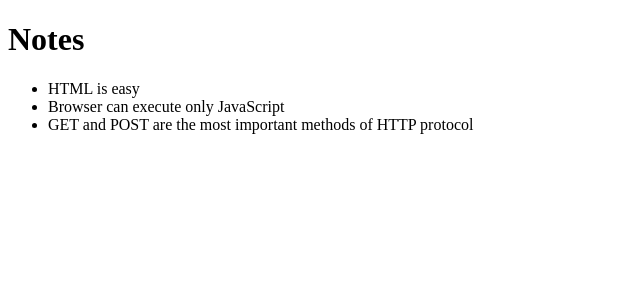
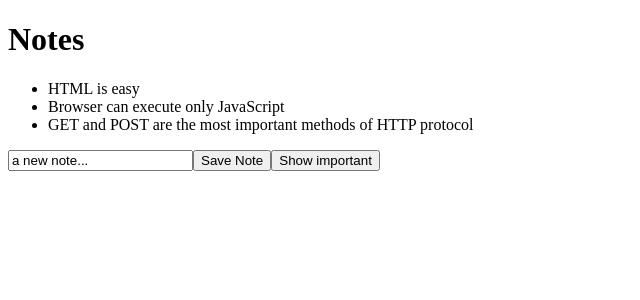
Before and after one commit to IfeOlulesi/fso-part2, a React (Create React App) app in the folder practice/: page / in a window 1280 px wide. Shown: the top 300 px of the page, without its empty margins (0-640 px from the left). Built offline with nearby package versions, Linux system fonts and the light colour scheme.

Commit message:
2b Forms: Filtering Displayed elements

```diff
--- a/practice/public/index.html
+++ b/practice/public/index.html
@@ -24,7 +24,7 @@
       work correctly both with client-side routing and a non-root public URL.
       Learn how to configure a non-root public URL by running `npm run build`.
     -->
-    <title>React App</title>
+    <title>Practice App</title>
   </head>
   <body>
     <noscript>You need to enable JavaScript to run this app.</noscript>
--- a/practice/src/App.js
+++ b/practice/src/App.js
@@ -1,16 +1,54 @@
-import './App.css';
+import React, { useState } from 'react'
 import Note from './components/Note'
 
-const App = ({ notes }) => {
+const App = (props) => {
+  const [notes, setNotes] = useState(props.notes)
+  const [newNote, setNewNote] = useState('a new note...')
+  const [showAll, setShowAll] = useState(true)
+
+  const addNote = (event) => {
+    event.preventDefault()
+    const noteObject = {
+      id: notes.length + 1,
+      content: newNote,
+      date: new Date().toISOString(),
+      important: Math.random() > 0.5
+    }
+
+    setNotes(notes.concat(noteObject))
+    setNewNote('')
+  }
+
+  const handleNoteChange = (event) => {
+    console.log(event.target.value)
+    setNewNote(event.target.value)
+  }
+
+  const toggleShowAll = (event) => {
+    event.preventDefault()
+    setShowAll(!showAll)
+  }
+
+  const notesToShow = showAll
+    ? notes
+    : notes.filter(note => note.important)
 
   return (
     <div>
       <h1>Notes</h1>
       <ul>
-        {notes.map(note =>
+        {notesToShow.map(note =>
           <Note key={note.id} note={note} />
         )}
       </ul>
+
+      <form onSubmit={addNote}>
+        <input value = {newNote} onChange={handleNoteChange}/>
+        <button type="submit">Save Note</button>
+        <button onClick={toggleShowAll}>
+          Show {showAll ? "important" : "all"}
+        </button>
+      </form>
     </div>
   )
 }
```
